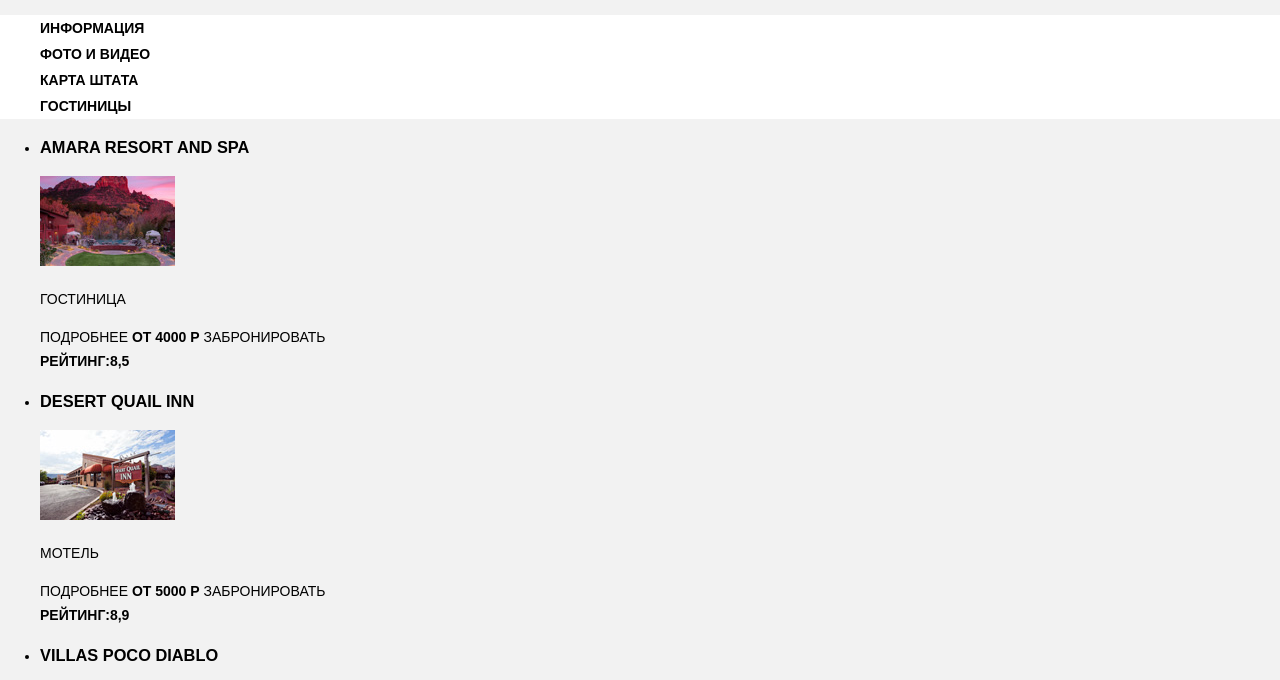
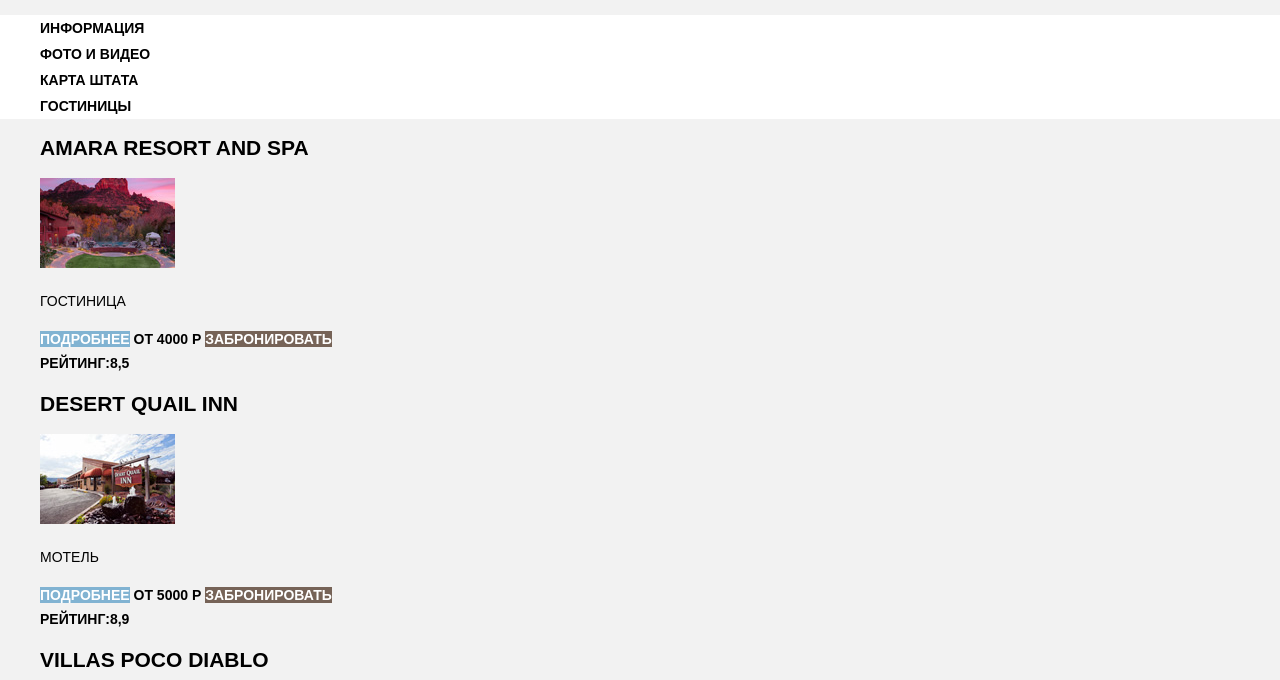
Before and after one commit to fesenkobv/974301-sedona-24, a plain HTML site: page catalog.html in a window 1280 px wide. Shown: the part 77-757 px from the top of the page. Drawn offline with Linux system fonts and the light colour scheme.

Commit message:
Update style.css
Оформил кнопочки

```diff
--- a/css/style.css
+++ b/css/style.css
@@ -163,12 +163,77 @@ color: #000000;
 color: #81b3d2;
 }
 
+/*Оформление кнопок отелей каталога*/
+/*не нажато*/
+.button-deploy{
+  font-size: 14px;
+  line-height: 21px;
+  font-weight: bold;
+  color:#ffffff;
+  background-color: #81b3d2;
+}
+/*наведение, фокус*/
+.button-deploy:hover,
+.button-deploy:focus{
+background-color:#669ec0;
+}
+/*нажатие*/
+.button-deploy:active{
+background-color: #5496bd;
+color: rgba(255, 255, 255, 0.302);
+}
+
+/*кнопка "Забронировать"*/
+/*не нажато*/
+.button-book{
+  font-size: 14px;
+  line-height: 21px;
+  font-weight: bold;
+  color:#ffffff;
+  background-color: #766357;
+}
+  /*наведение, фокус*/
+  .button-book:hover,
+  .button-book:focus{
+  background-color:#604e43;
+  }
+  /*нажатие*/
+  .button-book:active{
+  background-color: #503e33;
+  color: rgba(255, 255, 255, 0.302);
+  }
+
+.catalog-item{
+  list-style: none;
+}
+
+/*название гостиницы*/
+/*не наведено*/
+.catalog-category a{
+  font-size: 21px;
+  line-height: 26px;
+  font-weight: bold;
+  color:#000000;
+}
+
+/*наведение, фокус*/
+.catalog-category a:hover,
+.catalog-category a:focus{
+color:#81b3d2;
+}
+
+/*нажатие*/
+.catalog-category a:active{
+color: rgba(0, 0, 0, 0.302);
+}
+
 /*Инстаграмм*/
 .hashtag{
   font-size: 21px;
   line-height: 26px;
   font-weight: bold;
 }
+
 
 /*Соцсети*/
 .footer-social{
```
